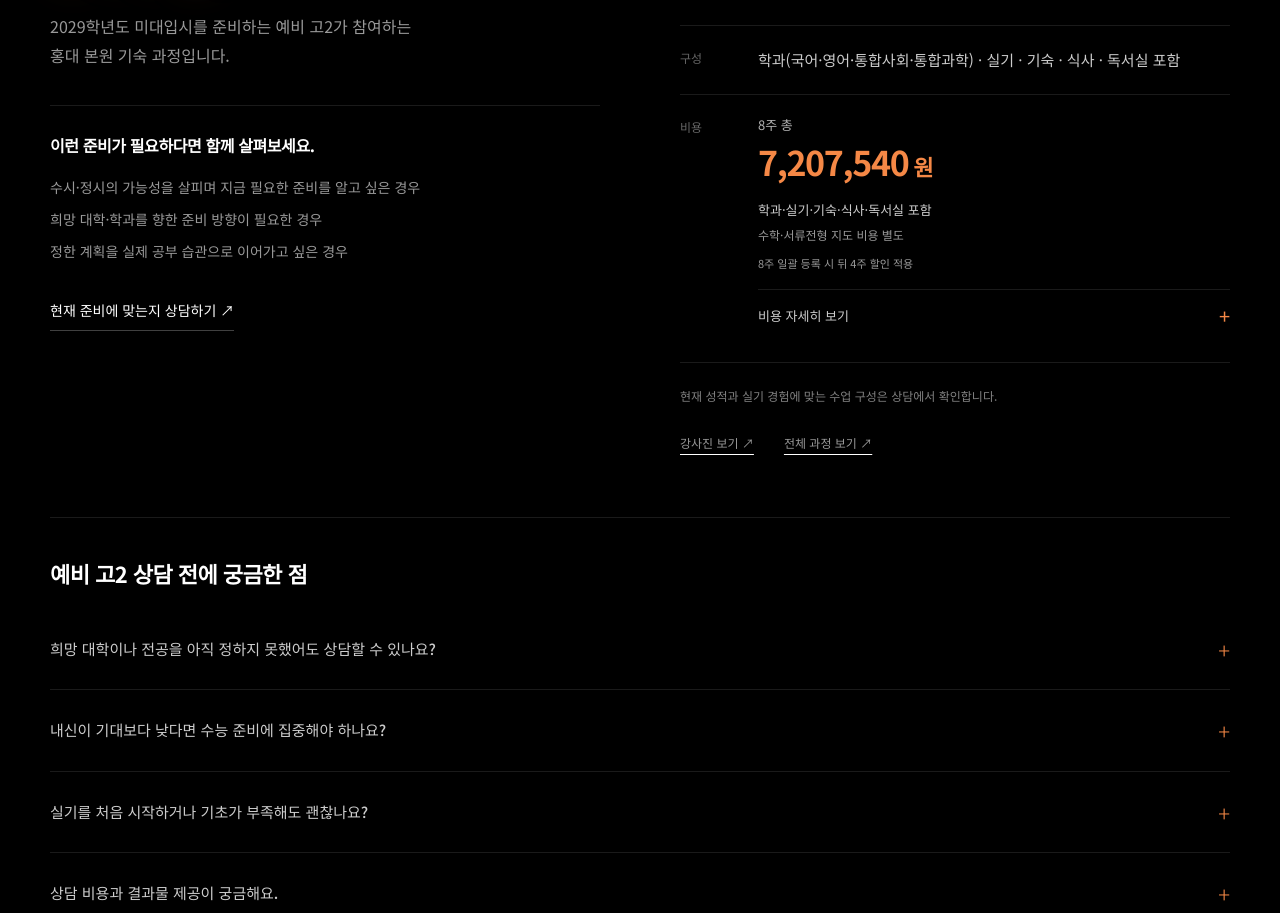
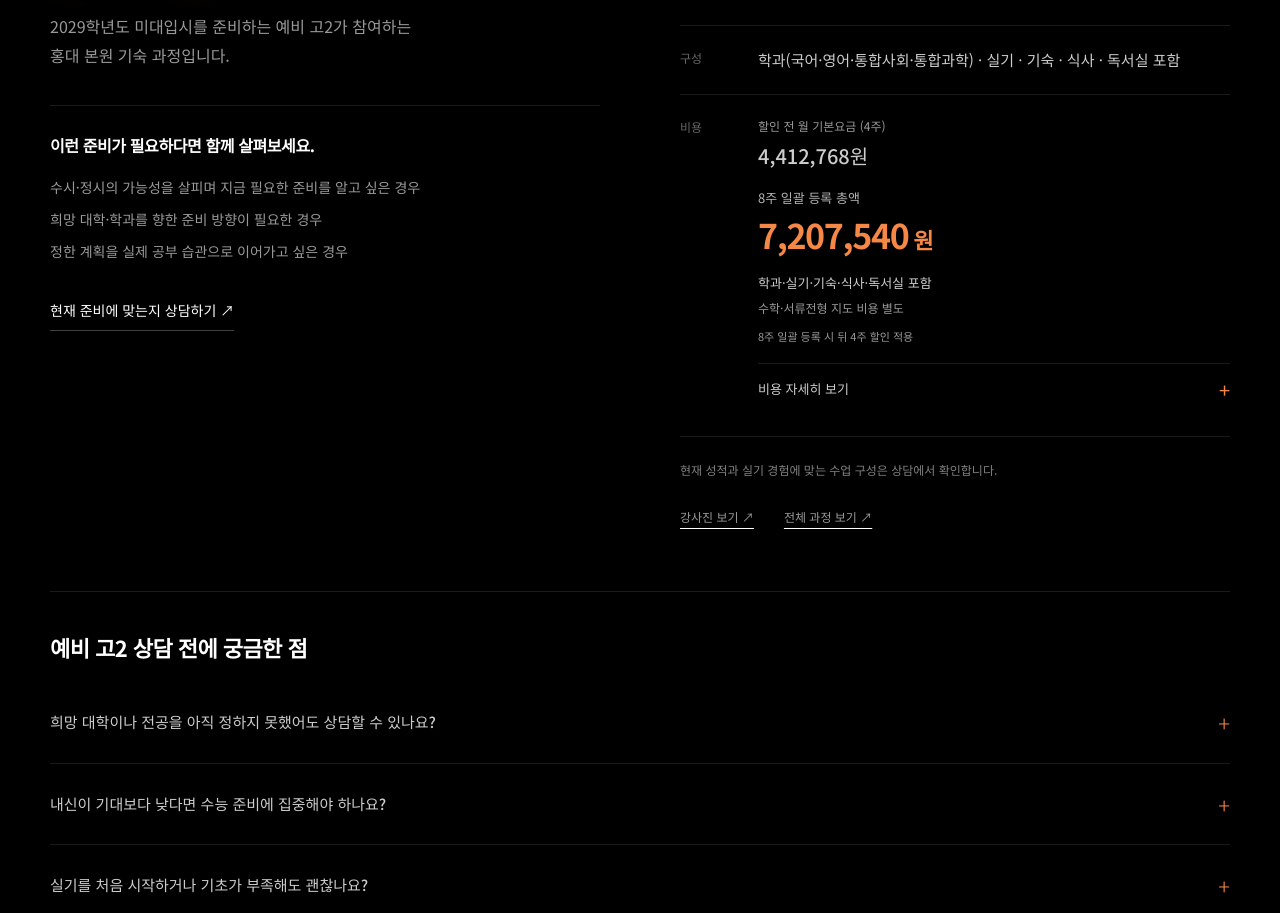
Before and after one commit to gyhan0223/v0-art-academy-website, a Next.js app: page /winter/grade-11 in a window 1280 px wide. Shown: the part 7187-8100 px from the top of the page. Built offline with nearby package versions, Linux system fonts and the light colour scheme.

Commit message:
Show undiscounted monthly tuition items before bundled pricing

```diff
--- a/app/winter/grade-11/grade11.css
+++ b/app/winter/grade-11/grade11.css
@@ -75,6 +75,9 @@
 @media(max-width:700px){.g11-why-grid{grid-template-columns:1fr;margin-top:30px;gap:18px}.g11-why-card{padding:26px 24px;border-radius:18px}.g11-why-card h3{font-size:21px}.g11-why-icon{margin-bottom:18px;gap:20px}.g11-why-icon svg{width:64px}.g11-why-icon>span{font-size:13px}.g11-why-card>p{font-size:14px}.g11-why-progress{margin:22px 0;padding:20px}.g11-why-progress strong{font-size:14px}.g11-why-evidence summary{font-size:13px;line-height:1.8}.g11-why-evidence-grid{grid-template-columns:1fr;gap:12px}.g11-why-bridge{margin-top:32px;text-align:left}.g11-why-bridge>p:first-child{font-size:20px}.g11-why-bridge>p+p{font-size:15px}}
 
 .g11 .g11-tuition{min-width:0}
+.g11 .g11-tuition-base{margin:0 0 16px;line-height:1.7}
+.g11-tuition-base>span{display:block;font-size:12px;color:#ffffff99}
+.g11-tuition-base>strong{display:block;margin-top:3px;font-size:20px;font-weight:500;color:#ffffffcc;white-space:nowrap;font-variant-numeric:tabular-nums}
 .g11 .g11-tuition-total{margin:0;line-height:1.4}
 .g11-tuition-total>span{display:block;font-size:13px;color:#ffffffb3}
 .g11-tuition-total>strong{display:block;margin-top:4px;font-size:clamp(26px,3.6vw,34px);font-weight:700;letter-spacing:-.04em;color:#f58846;white-space:nowrap;font-variant-numeric:tabular-nums}
@@ -97,8 +100,8 @@
 .g11-tuition-period h4{margin:0 0 8px;font-size:13px;font-weight:700;line-height:1.8}
 .g11 .g11-tuition-breakdown .g11-tuition-subtotal{display:flex;flex-wrap:wrap;justify-content:space-between;gap:6px 12px;margin-top:8px;padding-top:10px;border-top:1px solid #ffffff1a;font-size:12px;line-height:1.8}
 .g11-tuition-subtotal strong{font-weight:700;color:#ffffffcc;white-space:nowrap;font-variant-numeric:tabular-nums}
-.g11-tuition-breakdown .g11-tuition-discount strong,.g11-tuition-payable strong{color:#f58846}
-.g11-tuition-discount small{display:block;font-size:10px;color:#ffffff99}
+.g11 .g11-tuition-breakdown .g11-tuition-basis{margin-top:0;margin-bottom:8px}
+.g11-tuition-payable strong{color:#f58846}
 
 /* Reading links glide into the next section; native scrolling stays interruptible. */
 html:has(.g11){scroll-behavior:smooth}
--- a/components/winter/Grade11Program.tsx
+++ b/components/winter/Grade11Program.tsx
@@ -29,16 +29,18 @@ const reportContents = [
 ];
 
 export function Grade11Tuition() {
-  const { baseFourWeeks, discountedFourWeekItems } = WINTER_CAMP_TUITION;
-  const discountedFourWeeks = discountedFourWeekItems.reduce((sum, item) => sum + item.amount, 0);
-  const baseEightWeeks = baseFourWeeks * 2;
-  const discount = baseFourWeeks - discountedFourWeeks;
-  const total = baseEightWeeks - discount;
+  const { baseFourWeekItems, winterFirstFourWeeks, discountedFinalFourWeeks } = WINTER_CAMP_TUITION;
+  const baseFourWeeks = baseFourWeekItems.reduce((sum, item) => sum + item.amount, 0);
+  const total = winterFirstFourWeeks + discountedFinalFourWeeks;
 
   return (
     <div className="g11-tuition">
+      <p className="g11-tuition-base">
+        <span>할인 전 월 기본요금 (4주)</span>
+        <strong>{baseFourWeeks.toLocaleString("ko-KR")}원</strong>
+      </p>
       <p className="g11-tuition-total">
-        <span>8주 총</span>
+        <span>8주 일괄 등록 총액</span>
         <strong>{total.toLocaleString("ko-KR")}<span>원</span></strong>
       </p>
       <p className="g11-tuition-includes">학과·실기·기숙·식사·독서실 포함</p>
@@ -48,24 +50,24 @@ export function Grade11Tuition() {
         <summary>비용 자세히 보기<span aria-hidden="true">+</span></summary>
         <div className="g11-tuition-breakdown">
           <div className="g11-tuition-period">
-            <h4>기본요금과 할인</h4>
+            <h4>할인 전 항목별 기본요금</h4>
+            <p className="g11-tuition-basis">개별 납부 · 월(4주) 기준</p>
             <ul>
-              <li><span>월 기본요금 (4주)</span><strong>{baseFourWeeks.toLocaleString("ko-KR")}원</strong></li>
-              <li><span>8주 기본금액</span><strong>{baseEightWeeks.toLocaleString("ko-KR")}원</strong></li>
-              <li className="g11-tuition-discount"><span>일괄 등록 할인<small>뒤 4주에 적용</small></span><strong>−{discount.toLocaleString("ko-KR")}원</strong></li>
-            </ul>
-            <p className="g11-tuition-subtotal g11-tuition-payable"><span>할인 후 8주 총액</span><strong>{total.toLocaleString("ko-KR")}원</strong></p>
-          </div>
-          <div className="g11-tuition-period">
-            <h4>할인 적용 후 뒤 4주 내역</h4>
-            <ul>
-              {discountedFourWeekItems.map((item) => (
+              {baseFourWeekItems.map((item) => (
                 <li key={item.label}><span>{item.label}</span><strong>{item.amount.toLocaleString("ko-KR")}원</strong></li>
               ))}
             </ul>
-            <p className="g11-tuition-subtotal"><span>할인 후 4주 금액</span><strong>{discountedFourWeeks.toLocaleString("ko-KR")}원</strong></p>
+            <p className="g11-tuition-subtotal"><span>월 기본요금 합계</span><strong>{baseFourWeeks.toLocaleString("ko-KR")}원</strong></p>
           </div>
-          <p>월 기본요금은 같으며, 일괄 등록 할인은 뒤 4주에 적용됩니다.</p>
+          <div className="g11-tuition-period">
+            <h4>8주 일괄 등록 시</h4>
+            <ul>
+              <li><span>첫 4주 적용금액</span><strong>{winterFirstFourWeeks.toLocaleString("ko-KR")}원</strong></li>
+              <li><span>뒤 4주 할인 적용</span><strong>{discountedFinalFourWeeks.toLocaleString("ko-KR")}원</strong></li>
+            </ul>
+            <p className="g11-tuition-subtotal g11-tuition-payable"><span>8주 총액</span><strong>{total.toLocaleString("ko-KR")}원</strong></p>
+          </div>
+          <p>월 기본요금은 개별 납부 기준이며, 8주 일괄 등록 시 뒤 4주에 할인이 적용됩니다.</p>
           <a href="/tuition">교습비 고지 확인 ↗</a>
         </div>
       </details>
--- a/lib/winter-camp.ts
+++ b/lib/winter-camp.ts
@@ -46,16 +46,17 @@ export const CAMP_INFO = {
     "8주 일괄 등록 시 뒤 4주 35% 할인 적용 (월별 개별 납부 시 할인 적용 불가)",
 } as const;
 
-/** 겨울캠프의 월(4주) 기본요금은 같고, 8주 일괄 등록 할인은 뒤 4주에 적용합니다. */
+/** 안내표의 할인 전 개별·매월 납부 요금과 겨울캠프 일괄 등록 적용 금액을 구분합니다. */
 export const WINTER_CAMP_TUITION = {
-  baseFourWeeks: 4_320_000,
-  discountedFourWeekItems: [
-    { label: "실기", amount: 959_520 },
-    { label: "학과", amount: 783_820 },
-    { label: "독서실", amount: 171_000 },
-    { label: "기숙", amount: 390_000 },
-    { label: "식사", amount: 583_200 },
+  baseFourWeekItems: [
+    { label: "실기", amount: 1_199_400 },
+    { label: "학과", amount: 1_306_368 },
+    { label: "독서실", amount: 285_000 },
+    { label: "기숙", amount: 650_000 },
+    { label: "식사", amount: 972_000 },
   ],
+  winterFirstFourWeeks: 4_320_000,
+  discountedFinalFourWeeks: 2_887_540,
 } as const;
 
 /**
```
